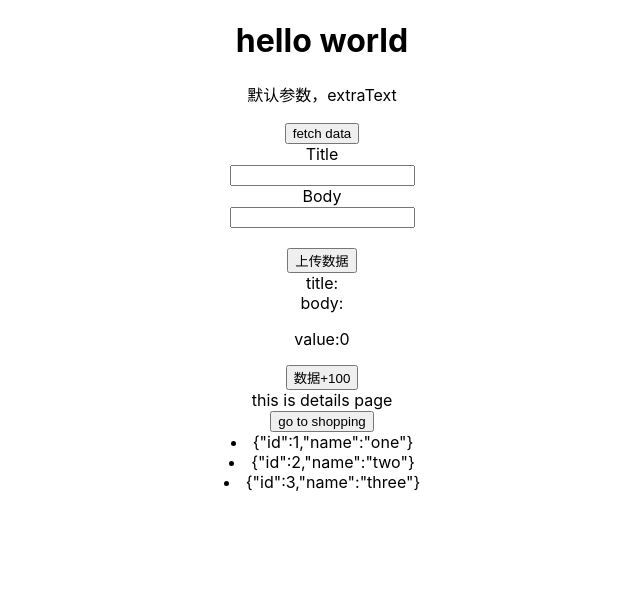
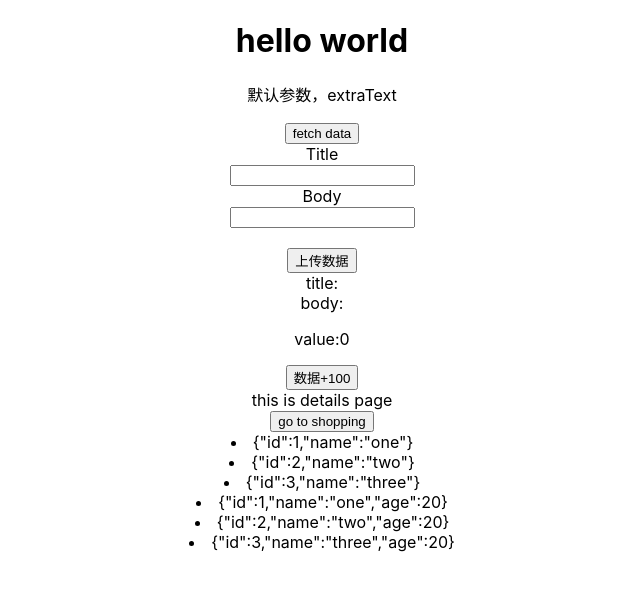
Before and after one commit to kasoqian/react-typescript-demo, a React (Create React App) app: page / in a window 1280 px wide. Shown: the top 590 px of the page, without its empty margins (318-958 px from the left). Built offline with nearby package versions, Linux system fonts and the light colour scheme.

Commit message:
feat: 用T来做输入输出类型一致性检测

```diff
--- a/src/App.tsx
+++ b/src/App.tsx
@@ -65,6 +65,12 @@ function App({ headerText, extraText = "默认参数，extraText" }: AppProps) {
     { id: 3, name: "three" },
   ];
 
+  const users2 = [
+    { id: 1, name: "one", age: 20 },
+    { id: 2, name: "two", age: 20 },
+    { id: 3, name: "three", age: 20 },
+  ];
+
   return (
     <div className="App">
       <h1>{headerText}</h1>
@@ -108,6 +114,7 @@ function App({ headerText, extraText = "默认参数，extraText" }: AppProps) {
         </>
       )}
       <Details items={users}></Details>
+      <Details items={users2}></Details>
     </div>
   );
 }
--- a/src/components/details/index.tsx
+++ b/src/components/details/index.tsx
@@ -3,14 +3,14 @@ export interface User {
   name: string;
 }
 
-interface ItemProps {
-  items: User[];
+interface ItemProps<T> {
+  items: T[];
 }
 
-export default function Details({ items }: ItemProps) {
+export default function Details<T>({ items }: ItemProps<T>) {
   return (
     <>
-      {items.map((item: User) => {
+      {items.map((item: T) => {
         return <li>{JSON.stringify(item)}</li>;
       })}
     </>
```
